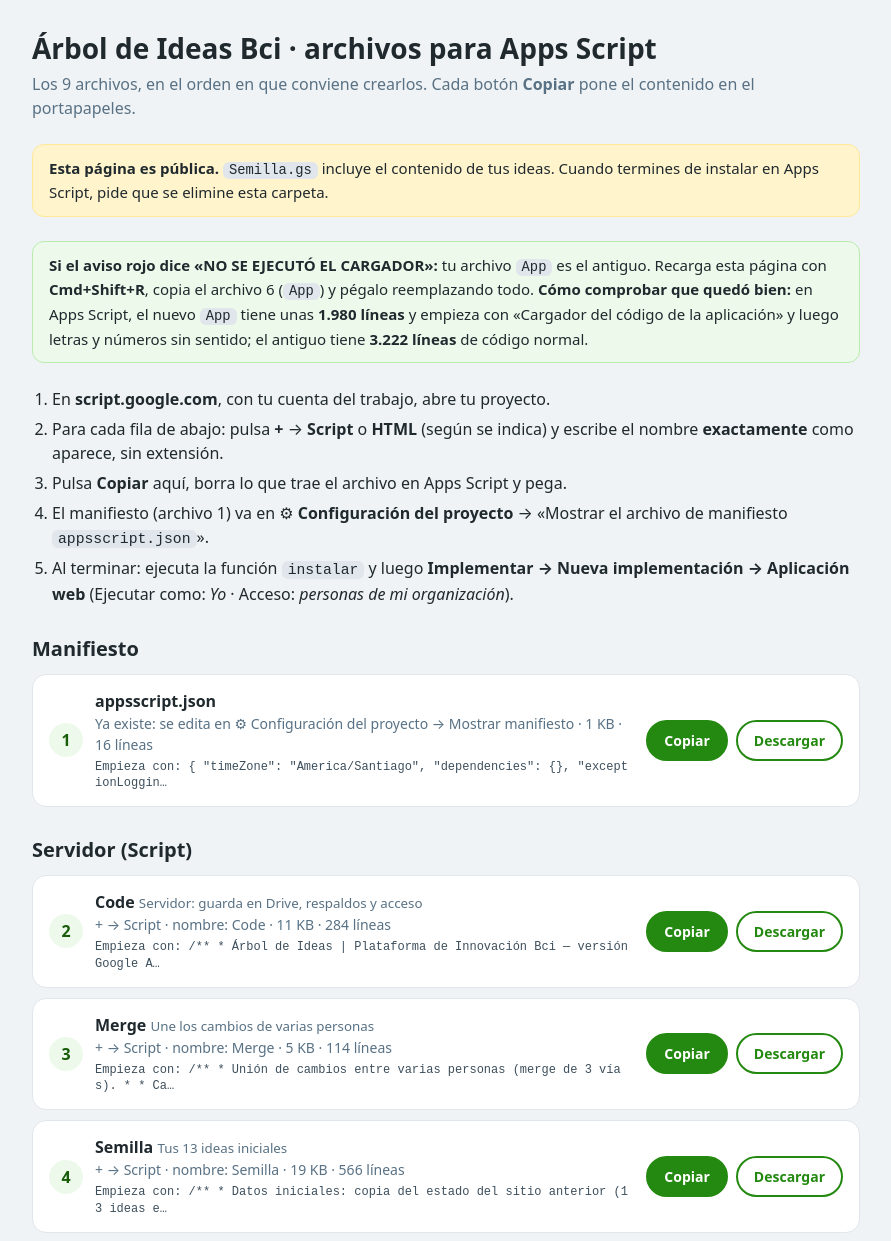
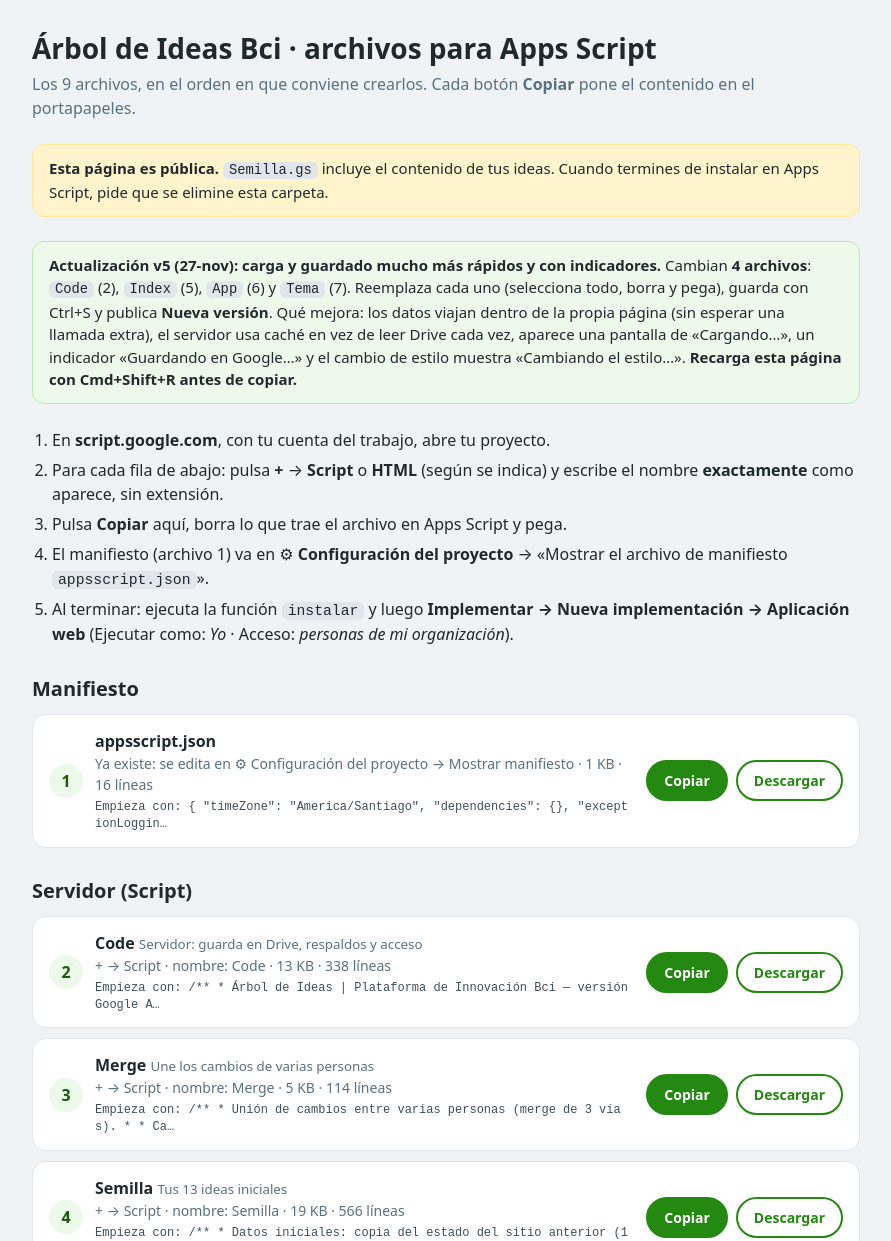
Before and after one commit to PIPP0/ideasarbol, a plain HTML site: page carpetascript/index.html in a window 1280 px wide. Shown: the top 1241 px of the page, without its empty margins (194-1085 px from the left). Drawn offline with Linux system fonts and the light colour scheme.

Commit message:
carpetascript v5: caché en el servidor, estado incluido en la página, pantalla de carga e indicador de guardado, cambio de estilo confiable
Co-Authored-By: Claude Sonnet 5.5 <noreply@anthropic.com>

```diff
--- a/carpetascript/index.html
+++ b/carpetascript/index.html
@@ -45,7 +45,7 @@
 
   <div class="aviso"><b>Esta página es pública.</b> <code>Semilla.gs</code> incluye el contenido de tus ideas. Cuando termines de instalar en Apps Script, pide que se elimine esta carpeta.</div>
 
-  <div class="aviso" style="background:#EDFAEB;border-color:#B8EBAD"><b>Si el aviso rojo dice «NO SE EJECUTÓ EL CARGADOR»:</b> tu archivo <code>App</code> es el antiguo. Recarga esta página con <b>Cmd+Shift+R</b>, copia el archivo 6 (<code>App</code>) y pégalo reemplazando todo. <b>Cómo comprobar que quedó bien:</b> en Apps Script, el nuevo <code>App</code> tiene unas <b>1.980 líneas</b> y empieza con «Cargador del código de la aplicación» y luego letras y números sin sentido; el antiguo tiene <b>3.222 líneas</b> de código normal.</div>
+  <div class="aviso" style="background:#EDFAEB;border-color:#B8EBAD"><b>Actualización v5 (27-nov): carga y guardado mucho más rápidos y con indicadores.</b> Cambian <b>4 archivos</b>: <code>Code</code> (2), <code>Index</code> (5), <code>App</code> (6) y <code>Tema</code> (7). Reemplaza cada uno (selecciona todo, borra y pega), guarda con Ctrl+S y publica <b>Nueva versión</b>. Qué mejora: los datos viajan dentro de la propia página (sin esperar una llamada extra), el servidor usa caché en vez de leer Drive cada vez, aparece una pantalla de «Cargando…», un indicador «Guardando en Google…» y el cambio de estilo muestra «Cambiando el estilo…». <b>Recarga esta página con Cmd+Shift+R antes de copiar.</b></div>
 
   <ol class="pasos">
     <li>En <b>script.google.com</b>, con tu cuenta del trabajo, abre tu proyecto.</li>
@@ -72,7 +72,7 @@
 </main>
 
 <script>
-  var VERSION_ARCHIVOS = 'diag4-' + Date.now();
+  var VERSION_ARCHIVOS = 'v5-' + Date.now();
   var ARCHIVOS = [
     { n: 1, grupo: 'manifiesto', archivo: 'appsscript.json', crear: 'Ya existe: se edita en ⚙ Configuración del proyecto → Mostrar manifiesto', nombre: 'appsscript.json' },
     { n: 2, grupo: 'script', archivo: 'Code.gs', crear: '+ → Script · nombre: Code', nombre: 'Code', desc: 'Servidor: guarda en Drive, respaldos y acceso' },
```
Also changed, not shown: carpetascript/archivos/App.html.txt, carpetascript/archivos/Code.gs.txt, carpetascript/archivos/Index.html.txt, carpetascript/archivos/Tema.html.txt, 1 other file.
